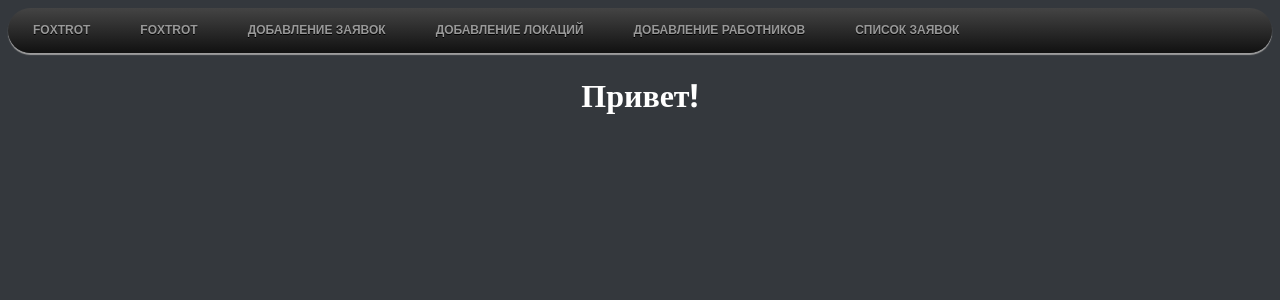
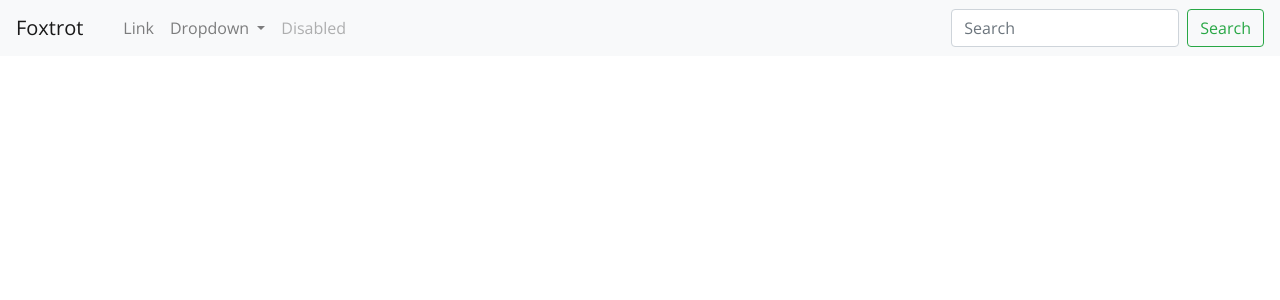
Before and after one commit to code-in-ru/foxtrot, a Flask app: page / in a window 1280 px wide. Shown: the top 300 px of the page. Run offline with Flask 2, Linux system fonts and the light colour scheme; some libraries are stand-ins or nearby versions.

Commit message:
Add bootstrap

```diff
--- a/webapp/templates/base.html
+++ b/webapp/templates/base.html
@@ -8,263 +8,45 @@
     <title>Foxtrot</title>
     {% endif %}
     <link href="{{ url_for("static", filename="css/main.css") }}" rel="stylesheet">
+    <link rel="stylesheet" href="https://cdn.jsdelivr.net/npm/bootstrap@4.5.3/dist/css/bootstrap.min.css" integrity="sha384-TX8t27EcRE3e/ihU7zmQxVncDAy5uIKz4rEkgIXeMed4M0jlfIDPvg6uqKI2xXr2" crossorigin="anonymous">
 </head>
 <body>
 <div>
-    <style type="text/css">
+<nav class="navbar navbar-expand-lg navbar-light bg-light">
+  <a class="navbar-brand" href="https://github.com/code-in-ru/foxtrot">Foxtrot</a>
+  <button class="navbar-toggler" type="button" data-toggle="collapse" data-target="#navbarSupportedContent" aria-controls="navbarSupportedContent" aria-expanded="false" aria-label="Toggle navigation">
+    <span class="navbar-toggler-icon"></span>
+  </button>
 
-
-/* Главное меню */
-
-#menu
-{
-  width: 100%;
-  margin: 0;
-  padding: 10px 0 0 0;
-  list-style: none;
-  background: #111;
-  background: -moz-linear-gradient(#444, #111);
-  background: -webkit-gradient(linear,left bottom,left top,color-stop(0, #111),color-stop(1, #444));
-  background: -webkit-linear-gradient(#444, #111);
-  background: -o-linear-gradient(#444, #111);
-  background: -ms-linear-gradient(#444, #111);
-  background: linear-gradient(#444, #111);
-  -moz-border-radius: 50px;
-  border-radius: 50px;
-  -moz-box-shadow: 0 2px 1px #9c9c9c;
-  -webkit-box-shadow: 0 2px 1px #9c9c9c;
-  box-shadow: 0 2px 1px #9c9c9c;
-}
-
-#menu li
-{
-  float: left;
-  padding: 0 0 10px 0;
-  position: relative;
-  line-height: 0;
-}
-
-#menu a
-{
-  float: left;
-  height: 25px;
-  padding: 0 25px;
-  color: #999;
-  text-transform: uppercase;
-  font: bold 12px/25px Arial, Helvetica;
-  text-decoration: none;
-  text-shadow: 0 1px 0 #000;
-}
-
-#menu li:hover > a
-{
-  color: #fafafa;
-}
-
-*html #menu li a:hover /* IE6 */
-{
-  color: #fafafa;
-}
-
-#menu li:hover > ul
-{
-  display: block;
-}
-
-/* Подменю */
-
-#menu ul
-{
-  list-style: none;
-  margin: 0;
-  padding: 0;
-  display: none;
-  position: absolute;
-  top: 35px;
-  left: 0;
-  z-index: 99999;
-  background: #444;
-  background: -moz-linear-gradient(#444, #111);
-  background: -webkit-gradient(linear,left bottom,left top,color-stop(0, #111),color-stop(1, #444));
-  background: -webkit-linear-gradient(#444, #111);
-  background: -o-linear-gradient(#444, #111);
-  background: -ms-linear-gradient(#444, #111);
-  background: linear-gradient(#444, #111);
-  -moz-box-shadow: 0 0 2px rgba(255,255,255,.5);
-  -webkit-box-shadow: 0 0 2px rgba(255,255,255,.5);
-  box-shadow: 0 0 2px rgba(255,255,255,.5);
-  -moz-border-radius: 5px;
-  border-radius: 5px;
-}
-
-#menu ul ul
-{
-  top: 0;
-  left: 150px;
-}
-
-#menu ul li
-{
-  float: none;
-  margin: 0;
-  padding: 0;
-  display: block;
-  -moz-box-shadow: 0 1px 0 #111111, 0 2px 0 #777777;
-  -webkit-box-shadow: 0 1px 0 #111111, 0 2px 0 #777777;
-  box-shadow: 0 1px 0 #111111, 0 2px 0 #777777;
-}
-
-#menu ul li:last-child
-{
-  -moz-box-shadow: none;
-  -webkit-box-shadow: none;
-  box-shadow: none;
-}
-
-#menu ul a
-{
-  padding: 10px;
-  height: 10px;
-  width: 130px;
-  height: auto;
-  line-height: 1;
-  display: block;
-  white-space: nowrap;
-  float: none;
-  text-transform: none;
-}
-
-*html #menu ul a /* IE6 */
-{
-  height: 10px;
-}
-
-*:first-child+html #menu ul a /* IE7 */
-{
-  height: 10px;
-}
-
-#menu ul a:hover
-{
-  background: #0186ba;
-  background: -moz-linear-gradient(#04acec, #0186ba);
-  background: -webkit-gradient(linear, left top, left bottom, from(#04acec), to(#0186ba));
-  background: -webkit-linear-gradient(#04acec, #0186ba);
-  background: -o-linear-gradient(#04acec, #0186ba);
-  background: -ms-linear-gradient(#04acec, #0186ba);
-  background: linear-gradient(#04acec, #0186ba);
-}
-
-#menu ul li:first-child > a
-{
-  -moz-border-radius: 5px 5px 0 0;
-  border-radius: 5px 5px 0 0;
-}
-
-#menu ul li:first-child > a:after
-{
-  content: '';
-  position: absolute;
-  left: 30px;
-  top: -8px;
-  width: 0;
-  height: 0;
-  border-left: 5px solid transparent;
-  border-right: 5px solid transparent;
-  border-bottom: 8px solid #444;
-}
-
-#menu ul ul li:first-child a:after
-{
-  left: -8px;
-  top: 12px;
-  width: 0;
-  height: 0;
-  border-left: 0;
-  border-bottom: 5px solid transparent;
-  border-top: 5px solid transparent;
-  border-right: 8px solid #444;
-}
-
-#menu ul li:first-child a:hover:after
-{
-  border-bottom-color: #04acec;
-}
-
-#menu ul ul li:first-child a:hover:after
-{
-  border-right-color: #04acec;
-  border-bottom-color: transparent;
-}
-
-#menu ul li:last-child > a
-{
-  -moz-border-radius: 0 0 5px 5px;
-  border-radius: 0 0 5px 5px;
-}
-
-/* Clear floated elements */
-#menu:after
-{
-  visibility: hidden;
-  display: block;
-  font-size: 0;
-  content: " ";
-  clear: both;
-  height: 0;
-}
-
-* html #menu { zoom: 1; } /* IE6 */
-*:first-child+html #menu { zoom: 1; } /* IE7 */
-</style>
-
-<style type="text/css">
-#adpacks-wrapper{font-family: Arial, Helvetica;width:280px;position: fixed;_position:absolute;bottom: 0;right: 20px;z-index: 9999;background: #eaeaea;padding: 10px;-moz-box-shadow: 0 0 15px #444;-webkit-box-shadow: 0 0 15px #444;box-shadow: 0 0 15px #444;}
-body .adpacks{background:#fff;padding:15px;margin:15px 0 0;border:3px solid #eee;}
-body .one .bsa_it_ad{background:transparent;border:none;font-family:inherit;padding:0;margin:0;}
-body .one .bsa_it_ad .bsa_it_i{display:block;padding:0;float:left;margin:0 10px 0 0;}
-body .one .bsa_it_ad .bsa_it_i img{padding:0;border:none;}
-body .one .bsa_it_ad .bsa_it_t{padding: 0 0 6px 0; font-size: 11px;}
-body .one .bsa_it_p{display:none;}
-body #bsap_aplink,body #bsap_aplink:hover{display:block;font-size:9px;margin: -15px 0 0 0;text-align:right;}
-body .one .bsa_it_ad .bsa_it_d{font-size: 11px;}
-body .one{overflow: hidden}
-</style>
-
-<script type="text/javascript">
-  $(function() {
-  if ($.browser.msie && $.browser.version.substr(0,1)<7)
-  {
-  $('li').has('ul').mouseover(function(){
-  $(this).children('ul').show();
-  }).mouseout(function(){
-  $(this).children('ul').hide();
-  })
-  }
-  });
-</script>
-
-<ul id="menu">
-  <li><a href="https://github.com/code-in-ru/foxtrot/tree/master">Foxtrot</a></li>
-
-  <a href="#">Foxtrot</a>
-
-
-  <li>
-  <a href="addorder">Добавление заявок</a>
-  </li>
-  <li>
-  <a href="add-locations">Добавление локаций</a>
-  </li>
-  <li>
-  <a href="add-worker">Добавление работников</a>
-  </li>
-  <li>
-  <a href="list-orders">Список заявок</a>
-  </li>
-
-  </ul>
-
+  <div class="collapse navbar-collapse" id="navbarSupportedContent">
+    <ul class="navbar-nav mr-auto">
+      <li class="nav-item active">
+        <a class="nav-link" href="addorder"><span class="sr-only">Добавление заявок</span></a>
+      </li>
+      <li class="nav-item">
+        <a class="nav-link" href="#">Link</a>
+      </li>
+      <li class="nav-item dropdown">
+        <a class="nav-link dropdown-toggle" href="#" id="navbarDropdown" role="button" data-toggle="dropdown" aria-haspopup="true" aria-expanded="false">
+          Dropdown
+        </a>
+        <div class="dropdown-menu" aria-labelledby="navbarDropdown">
+          <a class="dropdown-item" href="add-locations">Добавление локаций</a>
+          <a class="dropdown-item" href="#">Another action</a>
+          <div class="dropdown-divider"></div>
+          <a class="dropdown-item" href="#">Something else here</a>
+        </div>
+      </li>
+      <li class="nav-item">
+        <a class="nav-link disabled" href="#" tabindex="-1" aria-disabled="true">Disabled</a>
+      </li>
+    </ul>
+    <form class="form-inline my-2 my-lg-0">
+      <input class="form-control mr-sm-2" type="search" placeholder="Search" aria-label="Search">
+      <button class="btn btn-outline-success my-2 my-sm-0" type="submit">Search</button>
+    </form>
+  </div>
+</nav>
 
 {#    <a href="addorder">Добавление заявок</a>#}
 {#    <a href="add-locations">Добавление локаций</a>#}
```
